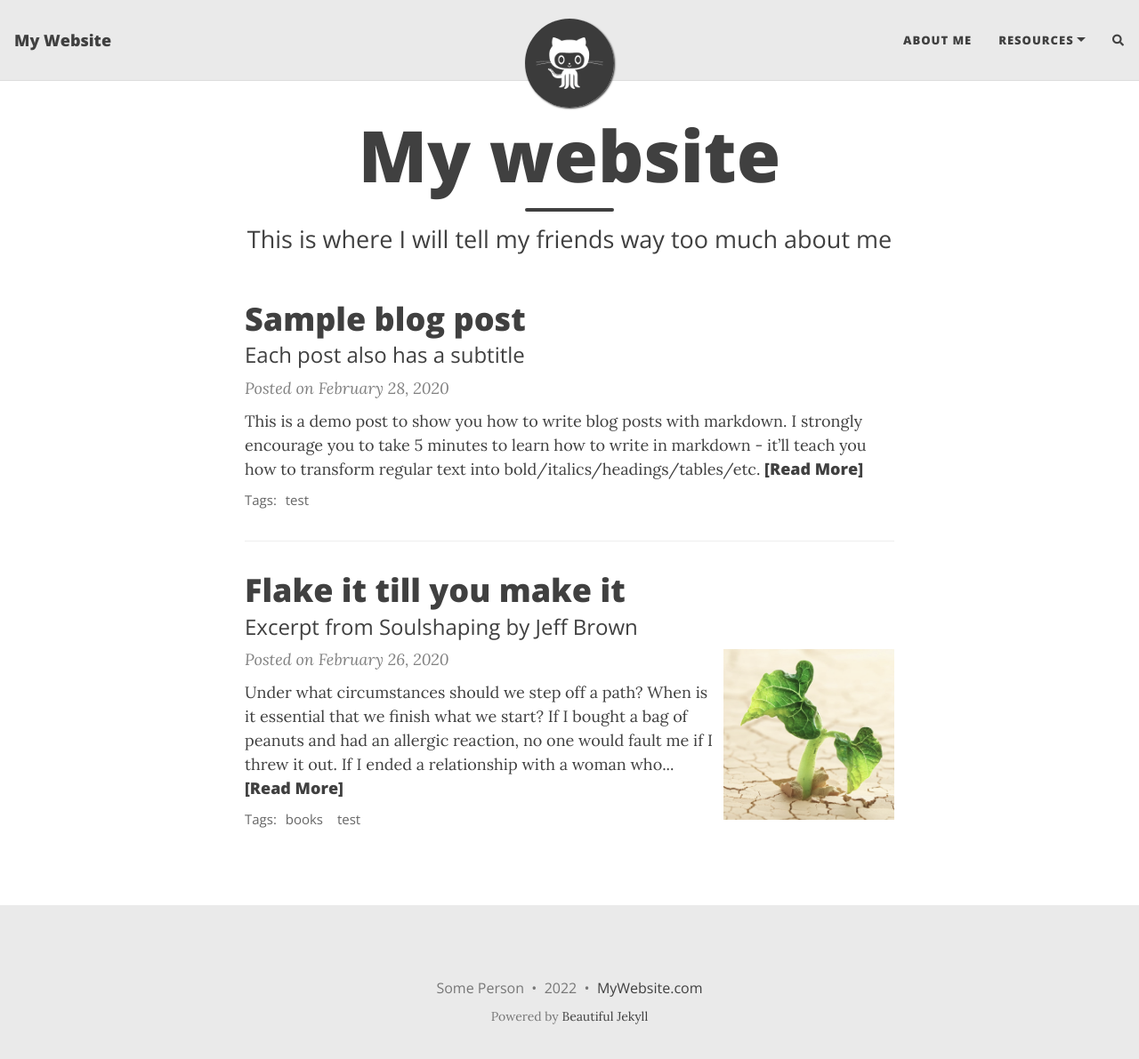
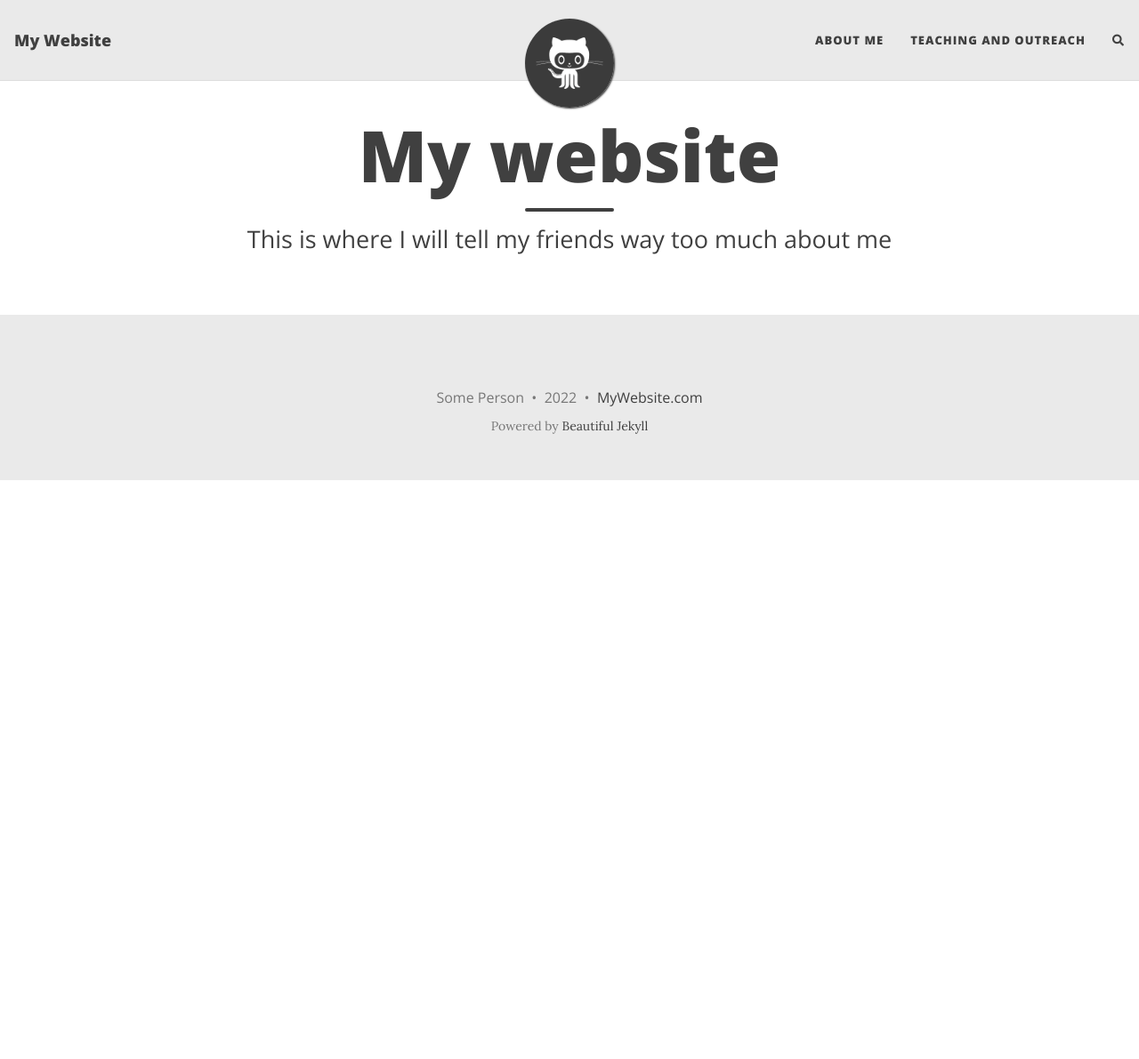
Before and after one commit to mjsargent/mjsargent.github.io, a Jekyll site: the page built from index.html, in a window 1280 px wide and 1204 px high. Shown: the top 1191 px of the window at 89% size. Built offline with Jekyll 4.4.1, drawn with Linux system fonts in a browser that asks for light colours; nearby versions of some CDN libraries; the list of posts is cut into pages by our own code; comment, search, counter and statistics services are not loaded.

Commit message:
added teaching page

````diff
--- a/_config.yml
+++ b/_config.yml
@@ -15,9 +15,10 @@
 
 navbar-links:
   About Me: "aboutme"
-  Resources:
-    - Beautiful Jekyll: "https://beautifuljekyll.com"
-    - Learn markdown: "https://www.markdowntutorial.com/"
+  Teaching and Outreach: "teaching_and_outreach"
+#Resources:
+#`    - Beautiful Jekyll: "https://beautifuljekyll.com"
+#- Learn markdown: "https://www.markdowntutorial.com/"
 
 # --- Logo --- #
 
--- a/_posts/2020-02-26-flake-it-till-you-make-it.md
+++ /dev/null
@@ -1,17 +0,0 @@
----
-layout: post
-title: Flake it till you make it
-subtitle: Excerpt from Soulshaping by Jeff Brown
-cover-img: /assets/img/path.jpg
-thumbnail-img: /assets/img/thumb.png
-share-img: /assets/img/path.jpg
-tags: [books, test]
----
-
-Under what circumstances should we step off a path? When is it essential that we finish what we start? If I bought a bag of peanuts and had an allergic reaction, no one would fault me if I threw it out. If I ended a relationship with a woman who hit me, no one would say that I had a commitment problem. But if I walk away from a seemingly secure route because my soul has other ideas, I am a flake?
-
-The truth is that no one else can definitively know the path we are here to walk. It’s tempting to listen—many of us long for the omnipotent other—but unless they are genuine psychic intuitives, they can’t know. All others can know is their own truth, and if they’ve actually done the work to excavate it, they will have the good sense to know that they cannot genuinely know anyone else’s. Only soul knows the path it is here to walk. Since you are the only one living in your temple, only you can know its scriptures and interpretive structure.
-
-At the heart of the struggle are two very different ideas of success—survival-driven and soul-driven. For survivalists, success is security, pragmatism, power over others. Success is the absence of material suffering, the nourishing of the soul be damned. It is an odd and ironic thing that most of the material power in our world often resides in the hands of younger souls. Still working in the egoic and material realms, they love the sensations of power and focus most of their energy on accumulation. Older souls tend not to be as materially driven. They have already played the worldly game in previous lives and they search for more subtle shades of meaning in this one—authentication rather than accumulation. They are often ignored by the culture at large, although they really are the truest warriors.
-
-A soulful notion of success rests on the actualization of our innate image. Success is simply the completion of a soul step, however unsightly it may be. We have finished what we started when the lesson is learned. What a fear-based culture calls a wonderful opportunity may be fruitless and misguided for the soul. Staying in a passionless relationship may satisfy our need for comfort, but it may stifle the soul. Becoming a famous lawyer is only worthwhile if the soul demands it. It is an essential failure if you are called to be a monastic this time around. If you need to explore and abandon ten careers in order to stretch your soul toward its innate image, then so be it. Flake it till you make it.
--- a/_posts/2020-02-28-test-markdown.md
+++ /dev/null
@@ -1,78 +0,0 @@
----
-layout: post
-title: Sample blog post
-subtitle: Each post also has a subtitle
-gh-repo: daattali/beautiful-jekyll
-gh-badge: [star, fork, follow]
-tags: [test]
-comments: true
----
-
-This is a demo post to show you how to write blog posts with markdown.  I strongly encourage you to [take 5 minutes to learn how to write in markdown](https://markdowntutorial.com/) - it'll teach you how to transform regular text into bold/italics/headings/tables/etc.
-
-**Here is some bold text**
-
-## Here is a secondary heading
-
-Here's a useless table:
-
-| Number | Next number | Previous number |
-| :------ |:--- | :--- |
-| Five | Six | Four |
-| Ten | Eleven | Nine |
-| Seven | Eight | Six |
-| Two | Three | One |
-
-
-How about a yummy crepe?
-
-![Crepe](https://s3-media3.fl.yelpcdn.com/bphoto/cQ1Yoa75m2yUFFbY2xwuqw/348s.jpg)
-
-It can also be centered!
-
-![Crepe](https://s3-media3.fl.yelpcdn.com/bphoto/cQ1Yoa75m2yUFFbY2xwuqw/348s.jpg){: .mx-auto.d-block :}
-
-Here's a code chunk:
-
-~~~
-var foo = function(x) {
-  return(x + 5);
-}
-foo(3)
-~~~
-
-And here is the same code with syntax highlighting:
-
-```javascript
-var foo = function(x) {
-  return(x + 5);
-}
-foo(3)
-```
-
-And here is the same code yet again but with line numbers:
-
-{% highlight javascript linenos %}
-var foo = function(x) {
-  return(x + 5);
-}
-foo(3)
-{% endhighlight %}
-
-## Boxes
-You can add notification, warning and error boxes like this:
-
-### Notification
-
-{: .box-note}
-**Note:** This is a notification box.
-
-### Warning
-
-{: .box-warning}
-**Warning:** This is a warning box.
-
-### Error
-
-{: .box-error}
-**Error:** This is an error box.
````
Also changed, not shown: teaching_and_outreach.md (added, +7 -0 lines).
